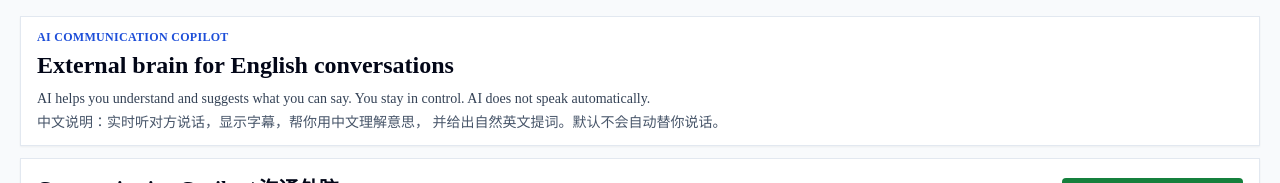
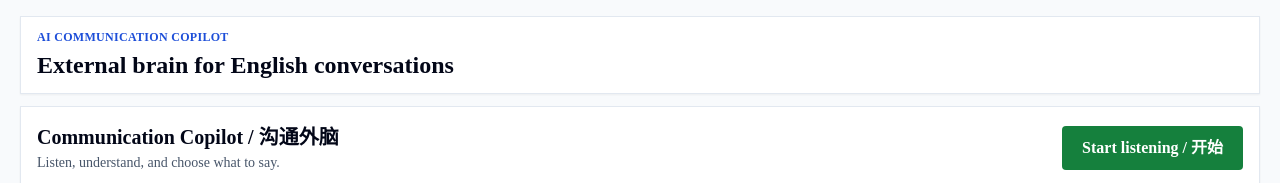
Before and after one commit to jack-li-codes/ai-voice-assistant, a Next.js app: page / in a window 1280 px wide. Shown: the top 183 px of the page. Built offline with nearby package versions, Linux system fonts and the light colour scheme; no server answers.

Commit message:
Remove top hero description copy

```diff
--- a/app/page.tsx
+++ b/app/page.tsx
@@ -13,14 +13,6 @@ export default function Home() {
           <h1 className="mt-1 text-xl font-bold text-slate-950 md:text-2xl">
             External brain for English conversations
           </h1>
-          <p className="mt-2 max-w-4xl text-sm leading-5 text-slate-700">
-            AI helps you understand and suggests what you can say. You stay in
-            control. AI does not speak automatically.
-          </p>
-          <p className="mt-1 max-w-4xl text-sm leading-5 text-slate-600">
-            中文说明：实时听对方说话，显示字幕，帮你用中文理解意思，
-            并给出自然英文提词。默认不会自动替你说话。
-          </p>
         </div>
 
         <LiveConversation />
```
